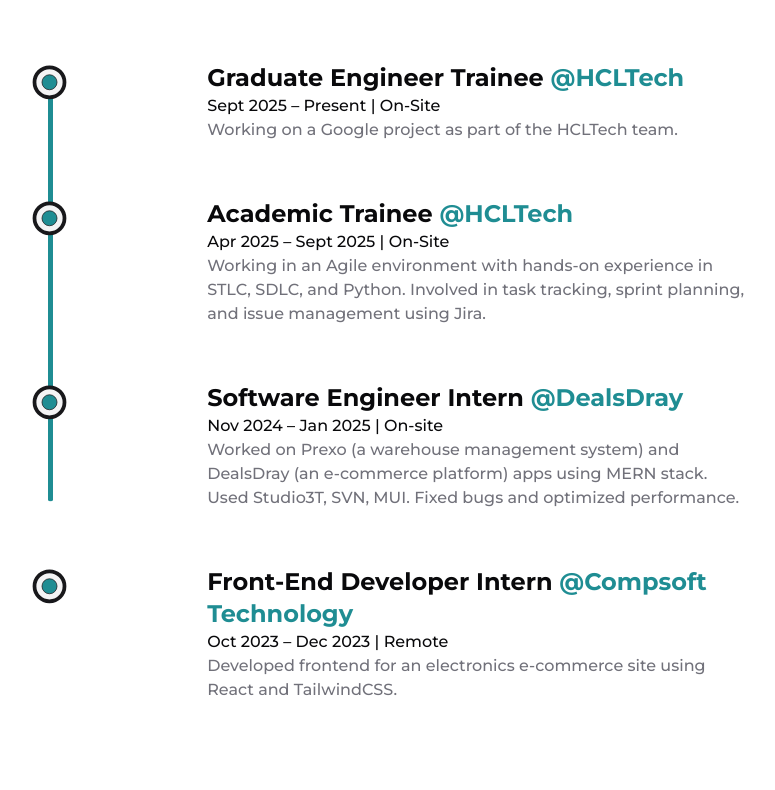
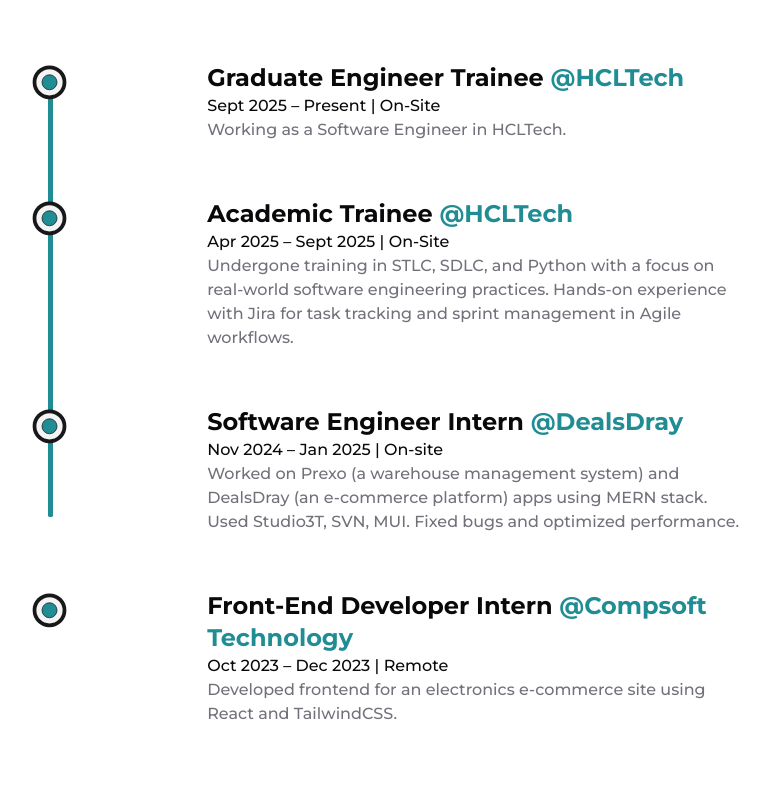
Before and after one commit to Nirosh-Shetty/my_portfolio, a Next.js app: page /about in a window 1280 px wide. Shown: the part 950-1740 px from the top of the page, without its empty margins (180-955 px from the left). Built offline with nearby package versions, Linux system fonts and the light colour scheme.

Commit message:
minor changes

```diff
--- a/src/data/experience.ts
+++ b/src/data/experience.ts
@@ -9,7 +9,7 @@
     },
     date: "Sept 2025 – Present",
     location: "On-Site",
-    description: "Working on a Google project as part of the HCLTech team.",
+    description: "Working as a Software Engineer in HCLTech.",
   },
   {
     title: "Academic Trainee",
@@ -20,7 +20,7 @@
     date: "Apr 2025 – Sept 2025",
     location: "On-Site",
     description:
-      "Working in an Agile environment with hands-on experience in STLC, SDLC, and Python. Involved in task tracking, sprint planning, and issue management using Jira.",
+      "Undergone training in STLC, SDLC, and Python with a focus on real-world software engineering practices. Hands-on experience with Jira for task tracking and sprint management in Agile workflows.",
   },
   {
     title: "Software Engineer Intern",
```
